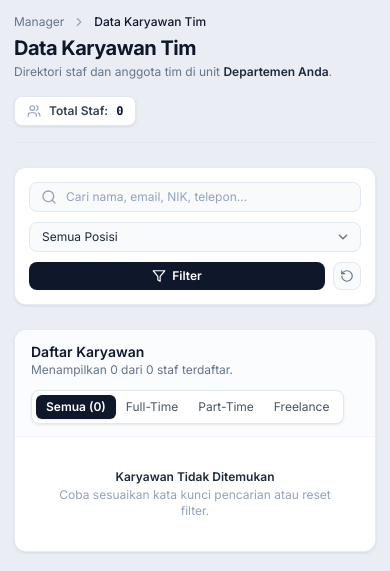
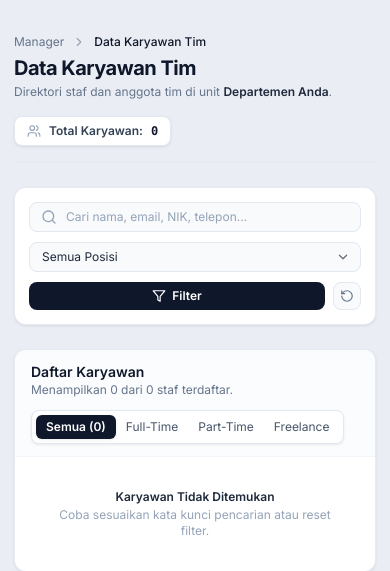
Before and after one commit to farras55/jadwalin, a Laravel app: template resources/views/manager/employees/index.blade.php in a window 390 px wide. Shown: the part 56-627 px from the top of the page. Run offline with Laravel 12, Linux system fonts and the light colour scheme; the template is opened without the code that fills it, so the values that code supplies are empty; style sheets or scripts are compiled from the project's sources.

Commit message:
fix(e2e): align total employee count locator and scope mobile attendance monitor timezone indicator

```diff
--- a/resources/views/manager/employees/index.blade.php
+++ b/resources/views/manager/employees/index.blade.php
@@ -28,7 +28,7 @@
             <div class="flex items-center gap-2.5">
                 <span class="inline-flex items-center gap-2 px-3 py-1.5 rounded-lg text-xs font-semibold bg-white border border-slate-200 text-slate-700 shadow-card">
                     <i data-lucide="users" class="w-3.5 h-3.5 text-slate-400"></i>
-                    <span>Total Staf:</span>
+                    <span>Total Karyawan:</span>
                     <strong class="font-mono text-slate-900 font-bold">{{ $employees->total() }}</strong>
                 </span>
             </div>
```
Also changed, not shown: e2e/manager_attendance_monitor.spec.js (+1 -1 lines), e2e/manager_team_employees.spec.js (+1 -1 lines).
